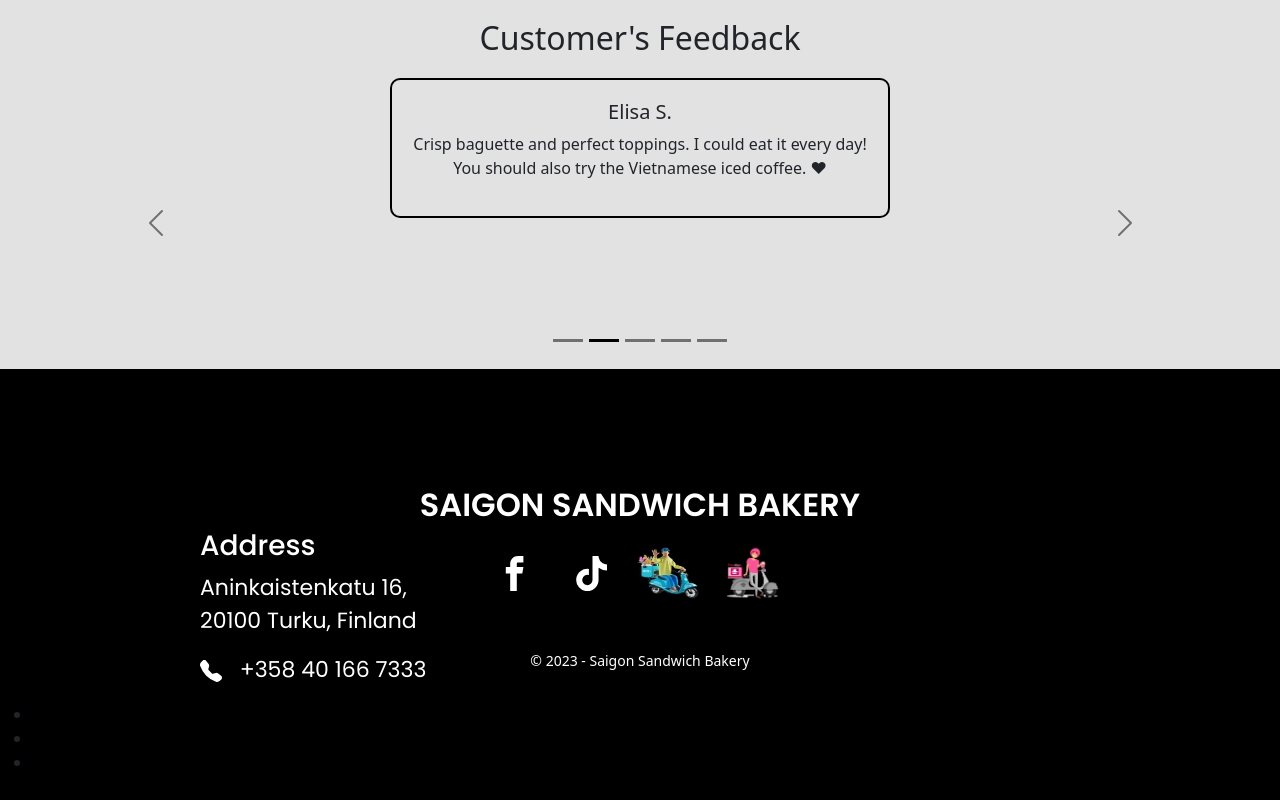
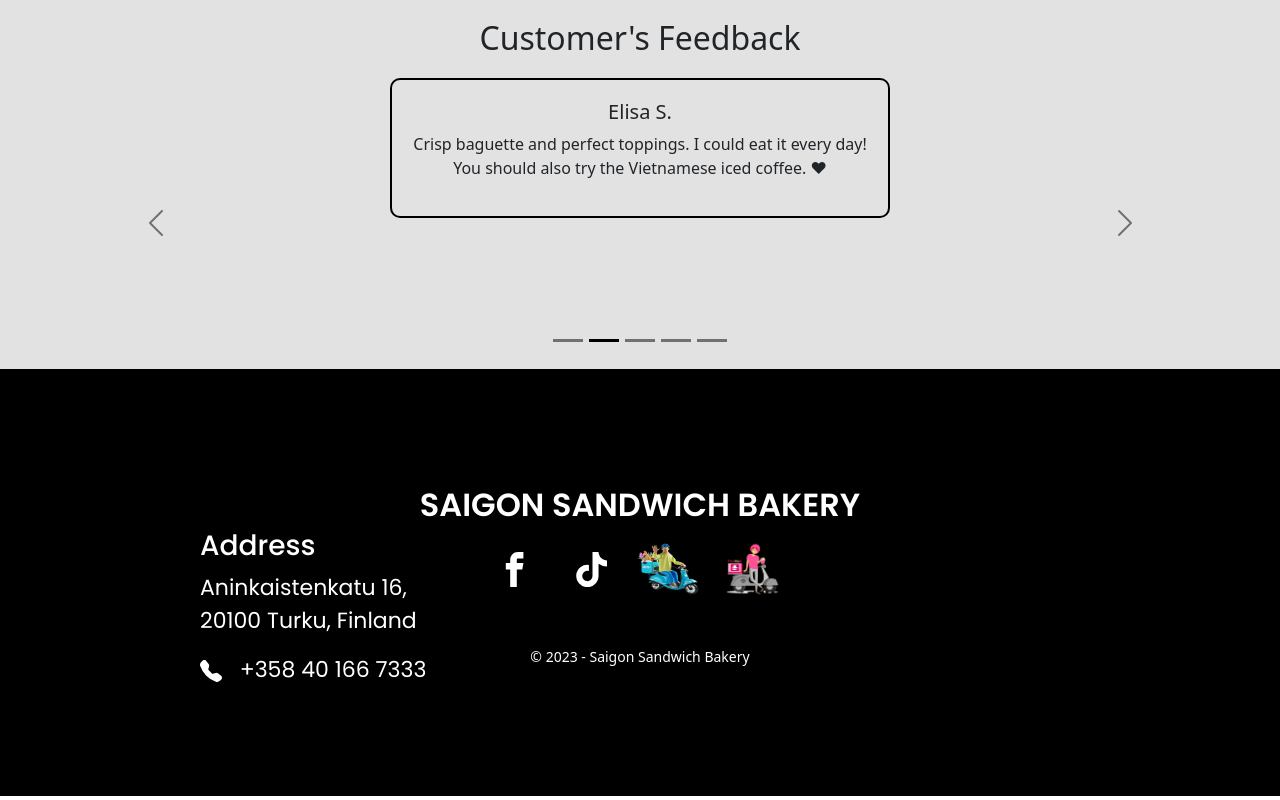
Before and after one commit to Kudoo39/ecommerce-app, a React (Vite) app: page /#/ in a window 1280 px wide. Shown: the part 1590-2390 px from the top of the page. Built offline with nearby package versions, Linux system fonts and the light colour scheme.

Commit message:
removing dot Footer component

```diff
--- a/src/components/Footer/Footer.css
+++ b/src/components/Footer/Footer.css
@@ -25,6 +25,11 @@ footer a {
 
 #phone:hover {
   color: #ffc27d;
+}
+
+.links li {
+  list-style: none;
+  margin-bottom: 100px;
 }
 
 .footer_name {
```
